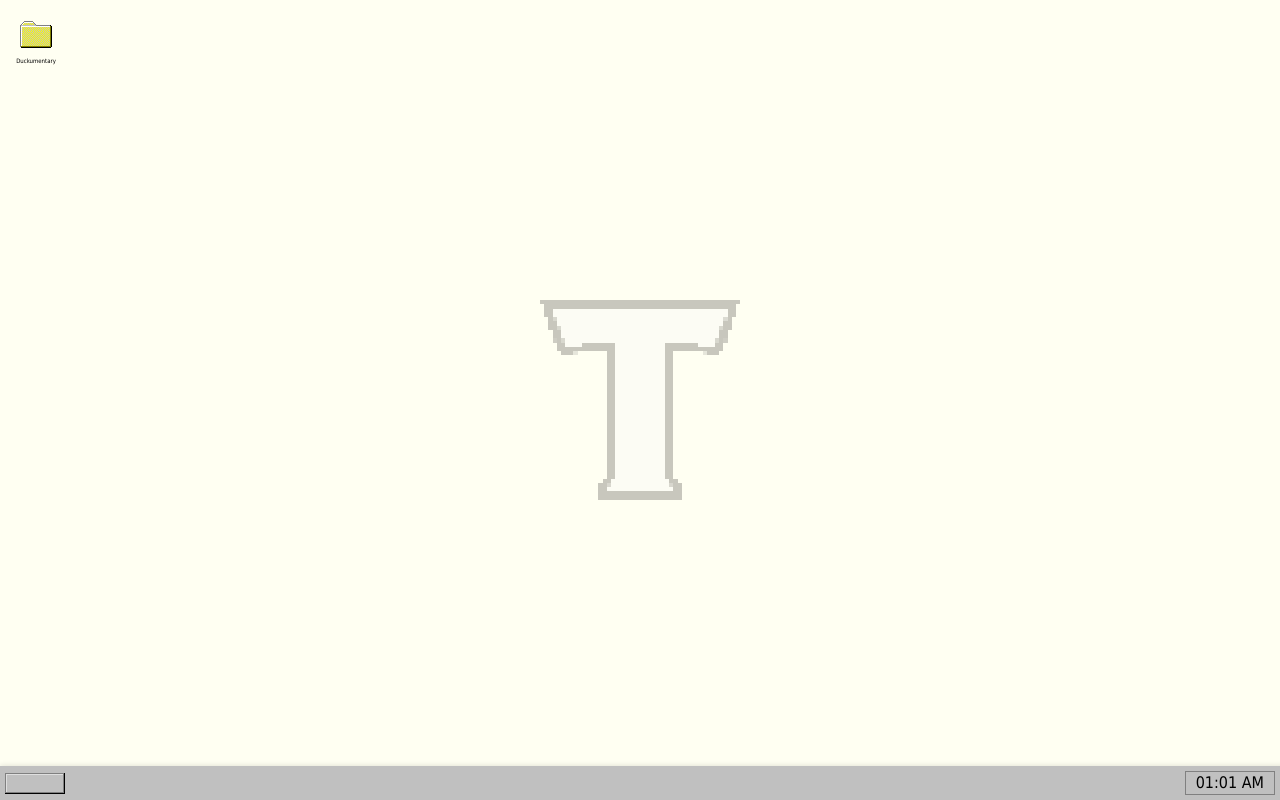
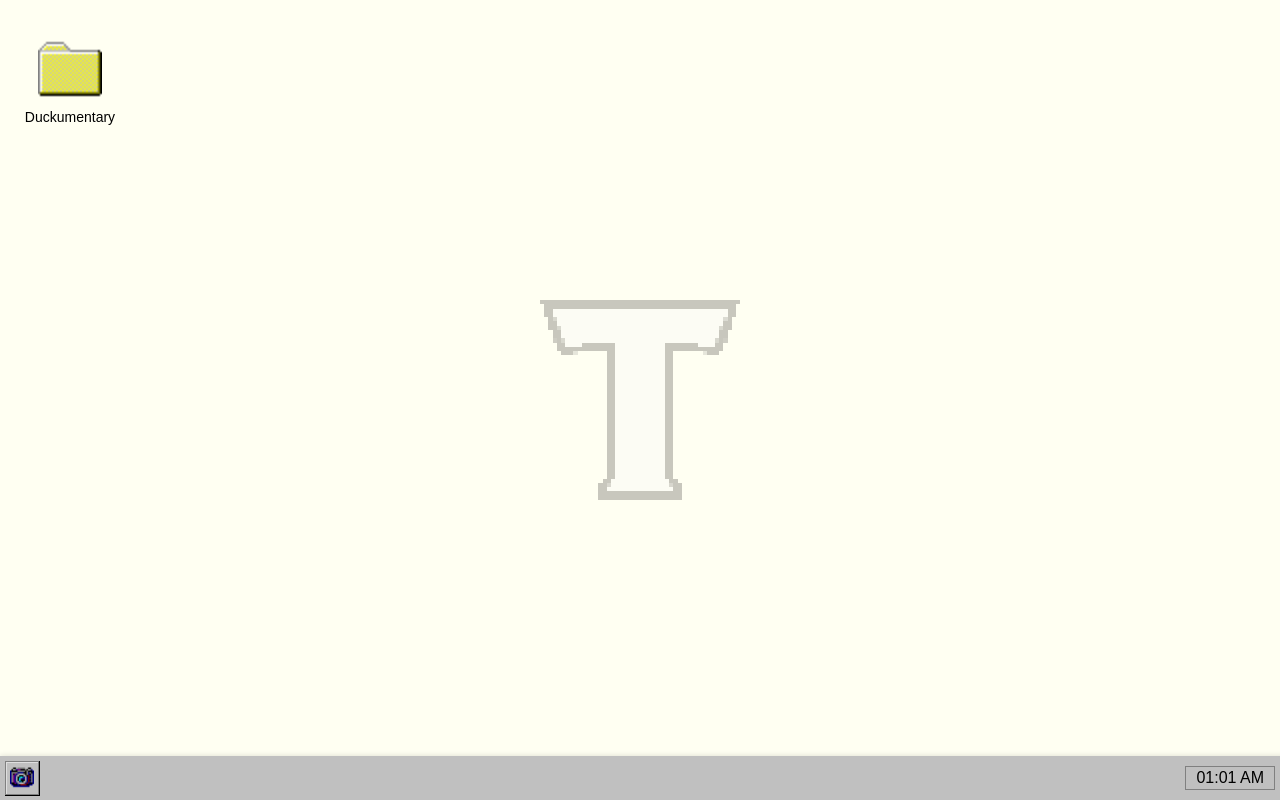
Before and after one commit to tessermedia/tessermedia, a plain HTML site: page index.html in a window 1280 px wide. Drawn offline with nearby package versions, Linux system fonts and the light colour scheme.

Commit message:
Add files via upload

```diff
--- a/index.html
+++ b/index.html
@@ -8,10 +8,15 @@
     <link rel="stylesheet" href="styles.css">
     <link rel="icon" type="image/x-icon" href="favicon.ico"> <!-- Updated to use favicon.ico -->
     <style>
+        body {
+            font-family: 'MS Sans Serif', sans-serif;
+        }
+
         .start-button-wrapper {
             position: relative;
             display: flex;
             align-items: center;
+            padding: 4px;
         }
 
         .online-label {
@@ -26,11 +31,62 @@
         }
 
         .ui-icon-container {
-            cursor: pointer; /* Change cursor to pointer when hovering over the folder icons */
+            cursor: pointer;
+            width: 100px; /* Set a fixed width for the container */
+            text-align: center; /* Center the text under the icon */
+        }
+
+        .ui-icon-container img {
+            width: 64px; /* Increase the folder icon size */
+            height: 64px;
+            display: block;
+            margin: 0 auto; /* Center the icon */
         }
 
         .ui-icon-container span {
-            font-size: 8%; /* Adjust the font size for all folder text */
+            font-size: 14px;
+            display: block;
+            margin-top: 5px;
+            font-family: 'MS Sans Serif', sans-serif;
+        }
+
+        .ui-icon {
+            margin: 20px; /* Add more space between folders */
+        }
+
+        .popup-window {
+            position: fixed;
+            top: 50%;
+            left: 50%;
+            transform: translate(-50%, -50%);
+            background: #c0c0c0;
+            border: 2px solid #000;
+            box-shadow: 2px 2px 0 #000;
+            display: none;
+            z-index: 1000;
+        }
+
+        .popup-content {
+            padding: 0; /* Remove padding to allow iframe to fill space */
+            overflow: hidden;
+            height: calc(100% - 30px); /* Account for title bar height */
+        }
+
+        .popup-content iframe {
+            width: 100%;
+            height: 100%;
+            border: none;
+            display: block; /* Remove any extra spacing */
+        }
+
+        .made-by {
+            font-family: 'MS Sans Serif', sans-serif;
+        }
+
+        .start-button {
+            width: 24px;
+            height: 24px;
+            object-fit: contain;
         }
     </style>
 </head>
@@ -65,9 +121,9 @@
     </div>
     <div class="start-bar">
         <a href="https://www.instagram.com/tessermedia/" class="button start-button-wrapper">
-            <div class="start-button"></div>
+            <img src="camera-1.png" alt="Start" class="start-button">
         </a>
-        <span class="made-by" id="current-time"></span> <!-- This is the bottom right clock -->
+        <span class="made-by" id="current-time"></span>
     </div>
 
     <!-- Popup Window -->
@@ -95,12 +151,11 @@
                         src="https://www.youtube.com/embed/WEvIf0X8zrA?si=8sRum2s7D_Krmfhc"
                         frameborder="0"
                         allow="accelerometer; autoplay; clipboard-write; encrypted-media; gyroscope; picture-in-picture"
-                        allowfullscreen
-                        style="width: 100%; height: 100%;">
+                        allowfullscreen>
                     </iframe>
                 `;
                 document.getElementById('popup-window').style.width = '640px';
-                document.getElementById('popup-window').style.height = '360px';
+                document.getElementById('popup-window').style.height = '360px'; // Increased height for better video display
             } else if (title === 'MONOLITH') {
                 var img = new Image();
                 img.src = 'monolith.png';
--- a/styles.css
+++ b/styles.css
@@ -3,9 +3,9 @@ body, html {
     overflow: hidden;
     padding: 0;
     margin: 0;
-    font-family: 'MS Sans Serif', Tahoma, Arial, sans-serif;
+    font-family: 'MS Sans Serif';
     background-color: rgb(255, 255, 242);
-    color: rgba(255, 255, 255, 0.8);
+    color: rgba(255, 255, 255, 0.304);
 }
 
 .windows-container, .windows, .windows-header, .form-content, .icon-wrap {
@@ -170,7 +170,7 @@ body, html {
     height: 22px;
     line-height: 22px;
     padding: 0 10px;
-    font-family: 'MS Sans Serif', Tahoma, Arial, sans-serif;
+    font-family: 'MS Sans Serif';
     color: #000;
 }
 
```
Also changed, not shown: camera-1.png (added).
